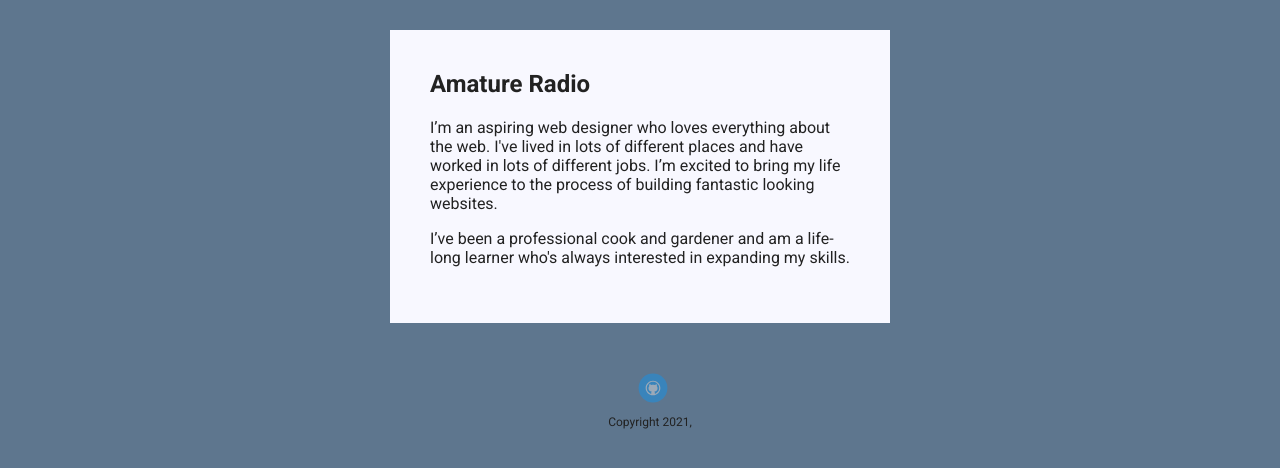
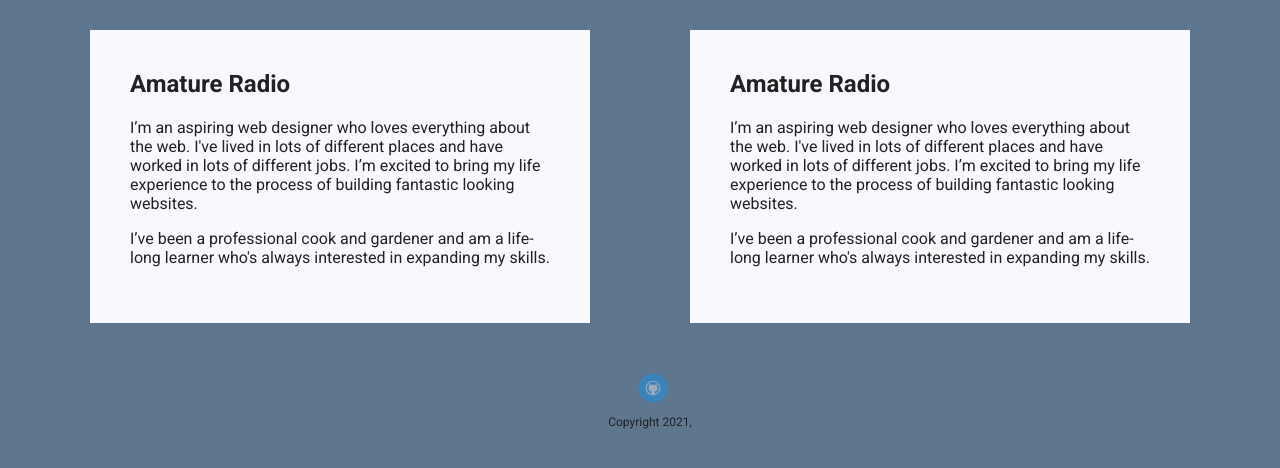
Before and after one commit to sdenham25/techdegree-project-1, a plain HTML site: page hobbies.html in a window 1280 px wide. Shown: the part 350-818 px from the top of the page. Drawn offline with Linux system fonts and the light colour scheme; a web font is replaced by a local one.

Commit message:
Update hobbies.html

```diff
--- a/hobbies.html
+++ b/hobbies.html
@@ -28,6 +28,11 @@
         <p>I’m an aspiring web designer who loves everything about the web. I've lived in lots of different places and have worked in lots of different jobs. I’m excited to bring my life experience to the process of building fantastic looking websites.</p>
         <p>I’ve been a professional cook and gardener and am a life-long learner who's always interested in expanding my skills.</p>
       </div>
+      <div class="card">
+        <h2>Amature Radio</h2>
+        <p>I’m an aspiring web designer who loves everything about the web. I've lived in lots of different places and have worked in lots of different jobs. I’m excited to bring my life experience to the process of building fantastic looking websites.</p>
+        <p>I’ve been a professional cook and gardener and am a life-long learner who's always interested in expanding my skills.</p>
+      </div>
 
     </main>
     <footer>
```
